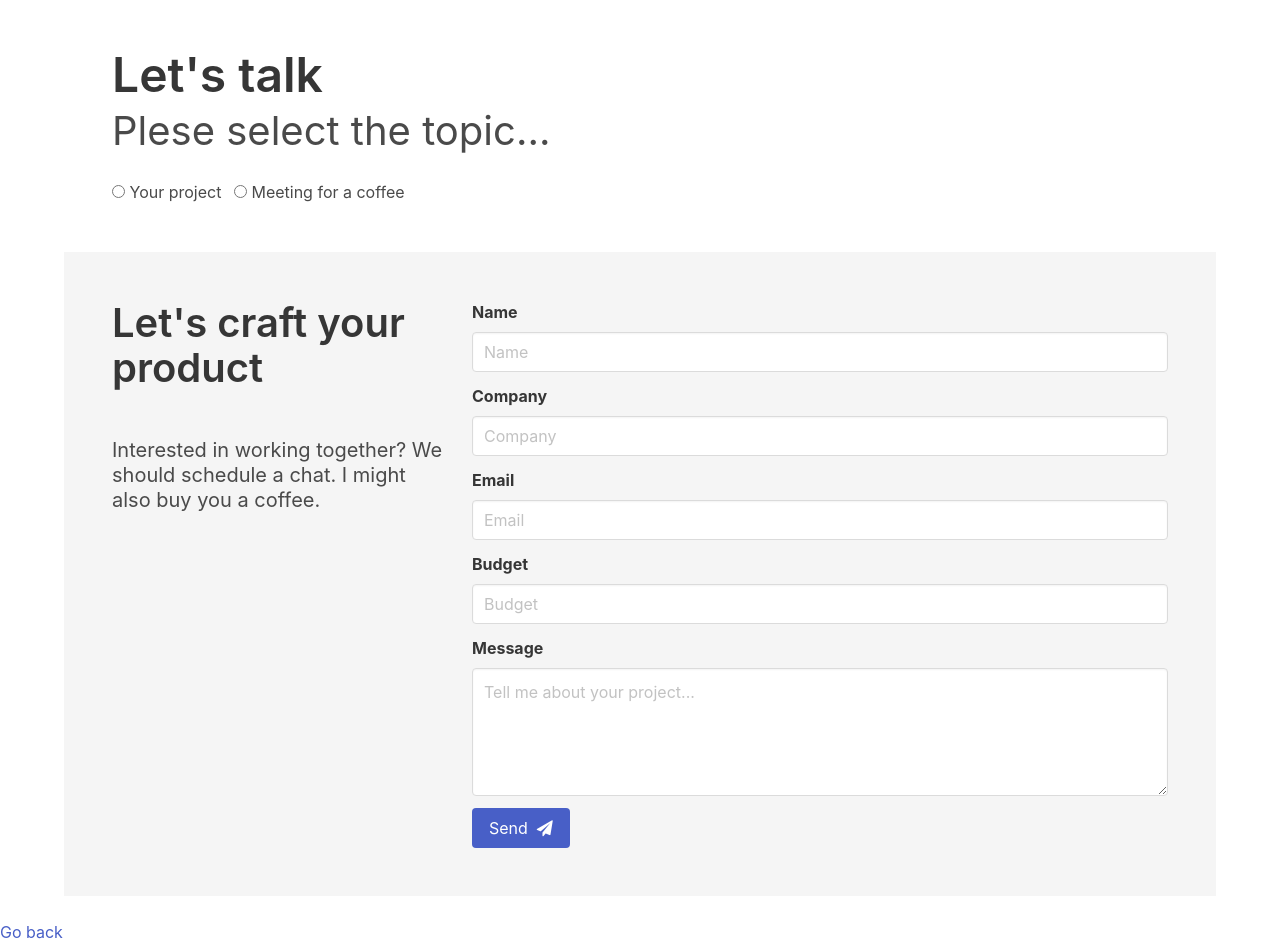
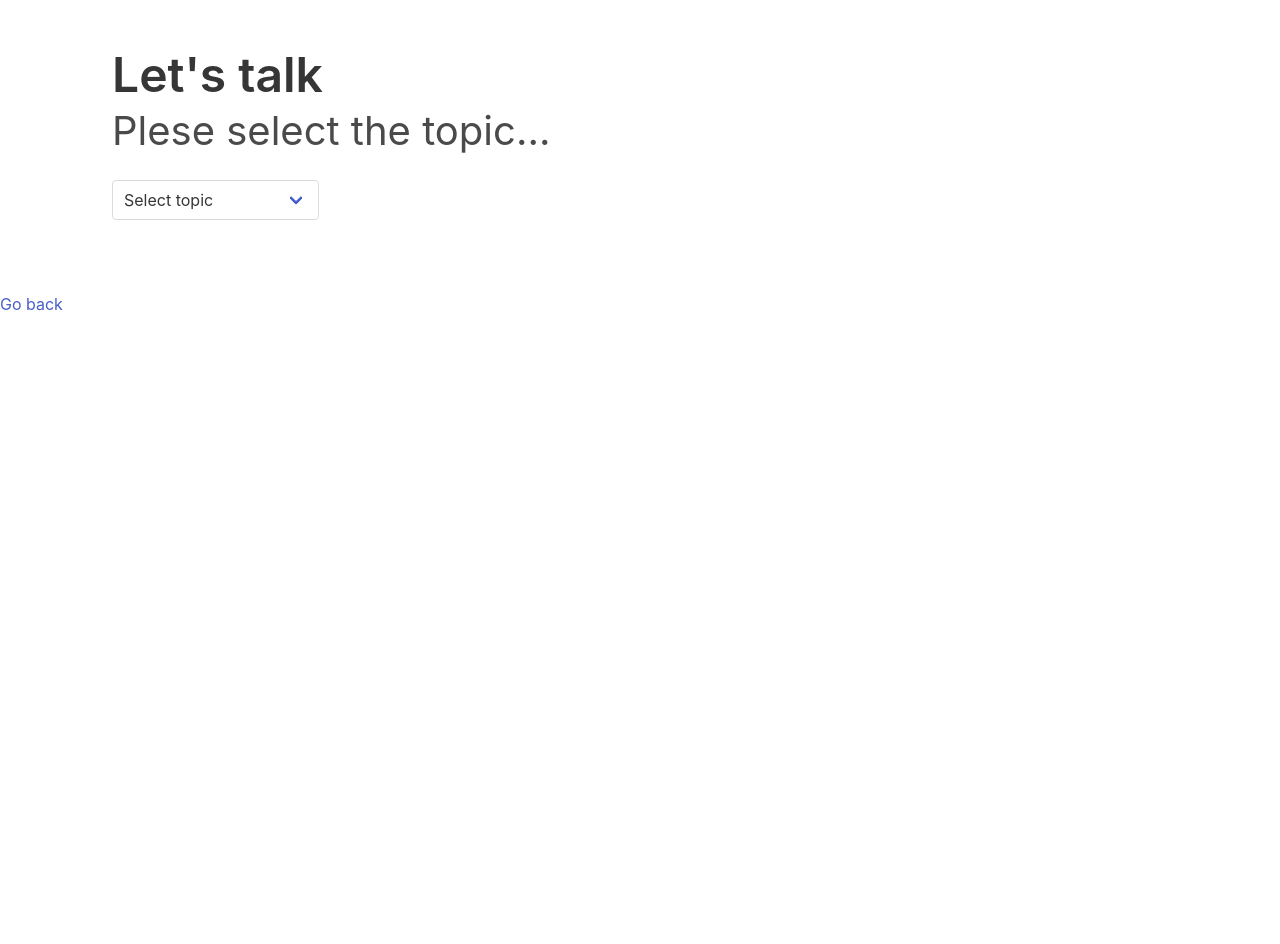
Before and after one commit to joaomiguelso/joaomiguelso, a Gatsby site: page /contact in a window 1280 px wide. After the commit the page ends 800 px from the top, so only its background shows below. Built offline with nearby package versions, Linux system fonts and the light colour scheme; Gatsby itself is replaced by a stand-in of ours.

Commit message:
Contact me select

```diff
--- a/src/pages/contact.js
+++ b/src/pages/contact.js
@@ -13,7 +13,7 @@ class Contact extends React.Component {
         super(props);
 
         this.state = {
-            form: "project"
+            form: ""
         };
     }
 
@@ -30,22 +30,13 @@ class Contact extends React.Component {
                     <h1 className="title is-1">Let's talk</h1>
                     <h2 className="subtitle is-2">Plese select the topic...</h2>
                     <div class="control">
-                        <label class="radio">
-                            <input type="radio"
-                                name="answer"
-                                value="project"
-                                onClick={(e) => this.onSelectTopic(e)}
-                            />
-                                    &nbsp;Your project
-                            </label>&nbsp;
-                        <label class="radio">
-                            <input type="radio"
-                                name="answer"
-                                value="coffee"
-                                onClick={(e) => this.onSelectTopic(e)}
-                            />
-                                    &nbsp;Meeting for a coffee
-                            </label>
+                        <div class="select">
+                            <select>
+                                <option onClick={() => this.setState({ form: "" })}>Select topic</option>
+                                <option onClick={() => this.setState({ form: "project" })}>Your project</option>
+                                <option onClick={() => this.setState({ form: "coffee" })}>Meeting for a coffee</option>
+                            </select>
+                        </div>
                     </div>
                 </div>
             </section>
--- a/src/pages/index.js
+++ b/src/pages/index.js
@@ -174,7 +174,7 @@ const IndexPage = () => (
         <div className="container">
           <div class="columns is-centered">
             <div class="column is-one-third is-full-mobile has-text-centered">
-              <h2 className="title is-2">Let's work together</h2>
+              <h1 className="title is-1">LET'S WORK <br/>TOGETHER</h1>
               <br />
               <h5 class="subtitle is-5">Interested in working together? We should schedule a chat. I might also buy you a coffee.</h5>
               <br />
```
